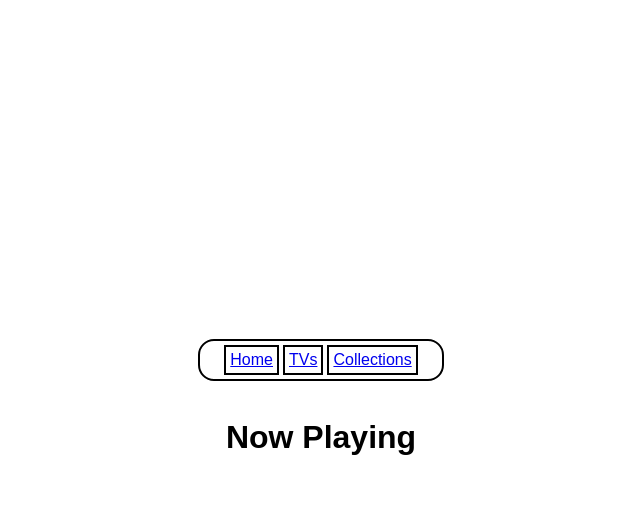
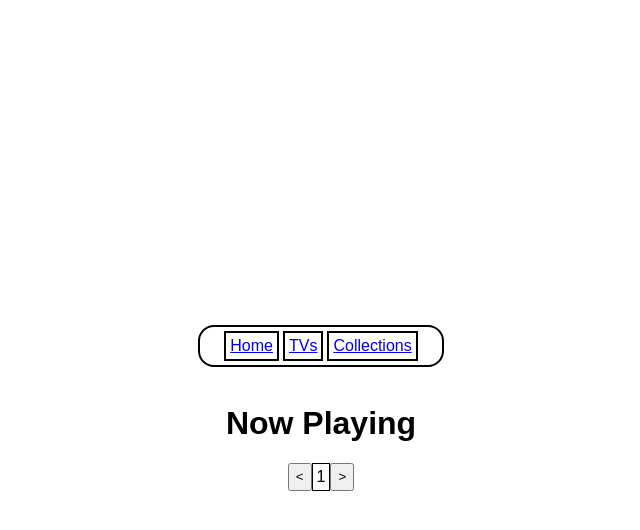
Before and after one commit to DeyanTotin/app, a Flask app: page /movies in a window 1280 px wide. Shown: the top 530 px of the page, without its empty margins (319-959 px from the left). Run offline with Flask 3, Linux system fonts and the light colour scheme; data that the repository does not hold is empty.

Commit message:
Added pagination for movies

```diff
--- a/app/movies_services.py
+++ b/app/movies_services.py
@@ -14,12 +14,13 @@
 }
 
 
-def get_now_playing(region="BG"):
+def get_now_playing(region="US", page=1):
 
 
 
     params = {
-        "region": region
+        "region": region,
+        "page": page
     }
 
 
@@ -33,7 +34,7 @@
 
     now_playing_movies = json_data["results"]
 
-    return now_playing_movies
+    return remove_empty_item(now_playing_movies)
 
 
 
--- a/run.py
+++ b/run.py
@@ -19,11 +19,16 @@
         if request.method == "GET":
 
 
+            page = int(request.args.get("page",1))
+            if page < 1:
+                page =1
 
-            now_playing = get_now_playing()
+            print(page)
+
+            now_playing = get_now_playing(page=page)
             chunks = [now_playing[i:i + 4] for i in range(0, len(now_playing), 4)]
 
-            return render_template("movies.html", chunks=chunks)
+            return render_template("movies.html", chunks=chunks, page=page)
 
 
 @app.route("/movie/<id>", methods=["GET"])
--- a/static/css/main.css
+++ b/static/css/main.css
@@ -140,3 +140,15 @@
 .collection img{
     width: 200px;
 }
+
+
+
+.pagination{
+    display: flex;
+    flex-direction: row;
+}
+
+#page-number{
+    border: 1px solid;
+    padding: 4px;
+}
--- /dev/null
+++ b/static/js/scripts.js
@@ -0,0 +1,27 @@
+function changePage(increment) {
+    let pageNumberElement = document.getElementById("page-number");
+    let currentPage = parseInt(pageNumberElement.innerHTML, 10);
+
+    if (isNaN(currentPage)) {
+        currentPage = 1
+    }
+
+    let newPage = currentPage + increment;
+
+    if (newPage < 1) {
+        newPage = 1;
+    }
+
+    $.ajax({
+        url: '/movies',
+        type: 'GET',
+        data: {'page': newPage},
+        success: function(response) {
+            document.querySelector('.content').innerHTML = response;
+            pageNumberElement.innerHTML = newPage;
+        },
+        error: function(error) {
+            console.log(error);
+        }
+    });
+}
--- a/templates/base.html
+++ b/templates/base.html
@@ -5,6 +5,7 @@
     <meta name="viewport" content="width=device-width, initial-scale=1.0">
     <link rel="stylesheet" href="{{ url_for('static', filename='css/main.css') }}">
     <script src="{{ url_for('static', filename='js/scripts.js') }}"></script>
+    <script src="https://ajax.googleapis.com/ajax/libs/jquery/3.6.0/jquery.min.js"></script>
     {% block head %}{% endblock %}
 
 </head>
--- a/templates/movies.html
+++ b/templates/movies.html
@@ -2,9 +2,7 @@
 
 {% block head %}
 
-
 {% endblock %}
-
 
 {%block body%}
 
@@ -14,15 +12,12 @@
 
         <a href="{{ url_for('home_page') }}" class="items-nav-bar"> Home </a>
         <a href="{{ url_for('search_tvs') }}" class="items-nav-bar"> TVs </a>
-        <a href="{{ url_for('search_collections')}}" class="items-nav-bar"> Collections </a>
-
+        <a href="{{ url_for('search_collections')}}" class="items-nav-bar">Collections </a>
 
     </div>
 
-
     <h1>Now Playing </h1>
     <div>
-
 
         {% for chunk in chunks%}
         <div class="items-row">
@@ -31,15 +26,22 @@
                 <div class="flip">
                     <div class="frontside">
 
-                                    <img src="https://image.tmdb.org/t/p/w200{{ movie['poster_path'] }}" alt="{{movie['original_title']}} poster">
+                        <img
+                            src="https://image.tmdb.org/t/p/w200{{ movie['poster_path'] }}"
+                            alt="{{movie['original_title']}} poster">
                     </div>
                     <div class="backside">
 
-                                    <h3 class="hidden-text">Overview: {{movie["overview"]}}</h2>
-                                    <h3 class="hidden-text">Rating: {{movie["vote_average"]}}</h2>
-                                    <h3 class="hidden-text">Votes: {{movie["vote_count"]}}</h2>
-                                    <h3 class="hidden-text">Released: {{movie["release_date"]}}</h2>
-                                    <a href="{{ url_for('get_movie', id=movie['id'])}}" class="hidden-text">view</a>
+                        <h3 class="hidden-text">Overview:
+                            {{movie["overview"]}}</h2>
+                        <h3 class="hidden-text">Rating:
+                            {{movie["vote_average"]}}</h2>
+                        <h3 class="hidden-text">Votes:
+                            {{movie["vote_count"]}}</h2>
+                        <h3 class="hidden-text">Released:
+                            {{movie["release_date"]}}</h2>
+                        <a href="{{ url_for('get_movie', id=movie['id'])}}"
+                            class="hidden-text">view</a>
                     </div>
                 </div>
             </div>
@@ -48,17 +50,13 @@
         {%endfor%}
 
     </div>
-    <div>
-        <div>
 
-        </div>
-        <div>
+        <div class="pagination">
 
-        </div>
+            <button onclick="changePage(-1)"><</button>
+            <div id="page-number">{{ page }}</div>
+            <button onclick="changePage(1)">></button>
         </div>
 </div>
 
-
-
-
 {%endblock%}
```
Lines whose indentation alone changed are shown as unchanged.
